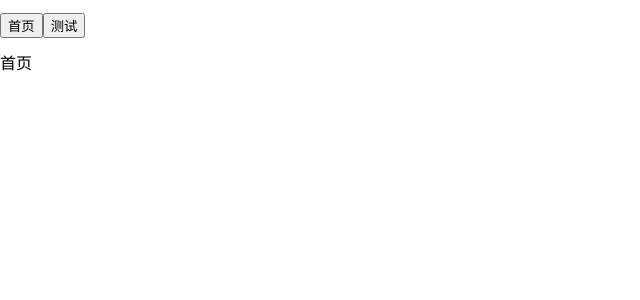
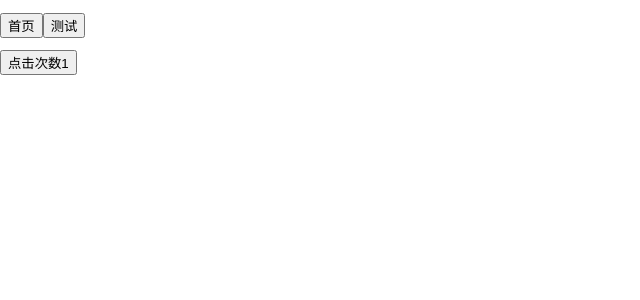
Before and after one commit to kuan1/test-react, a React (Create React App) app in the folder react-starter/: page / in a window 1280 px wide. Shown: the top 300 px of the page, without its empty margins (0-640 px from the left). Built offline with nearby package versions, Linux system fonts and the light colour scheme.

Commit message:
fix: react-starter

```diff
--- a/react-starter/src/App.tsx
+++ b/react-starter/src/App.tsx
@@ -8,12 +8,12 @@ const routes = [
   {
     name: '首页',
     path: '/',
-    component: Home
+    component: <Home />
   },
   {
     name: '测试',
     path: '/test',
-    component: Test
+    component: <Test />
   }
 ]
 
--- a/react-starter/src/components/Home.tsx
+++ b/react-starter/src/components/Home.tsx
@@ -1,32 +1,20 @@
-// import {useState} from 'react'
+import {useState, FunctionComponent} from 'react'
 
-// interface Props {
-//   defaultValue:number
-// }
+interface Props {
+  defaultValue:number
+}
 
-// const Counter:FunctionComponent<Partial<Props>> = (props) => {
-//   const [count, setCount] = useState<number>(props.defaultValue!)
-//   return (
-//     <div>
-//       <button onClick={() => setCount(count + 1)}>点击次数{count}</button>
-//     </div>
-//   )
-// }
-
-// Counter.defaultProps = {
-//   defaultValue: 1
-// }
-
-// export default Counter
-
-const Home = () => {
-  // const [count, setCount] = useState<number>(1)
+const Counter:FunctionComponent<Partial<Props>> = (props) => {
+  const [count, setCount] = useState<number>(props.defaultValue!)
   return (
     <div>
-      首页
-      {/* <button onClick={() => setCount(count + 1)}>点击次数{count}</button> */}
+      <button onClick={() => setCount(count + 1)}>点击次数{count}</button>
     </div>
   )
 }
 
-export default Home
+Counter.defaultProps = {
+  defaultValue: 1
+}
+
+export default Counter
```
